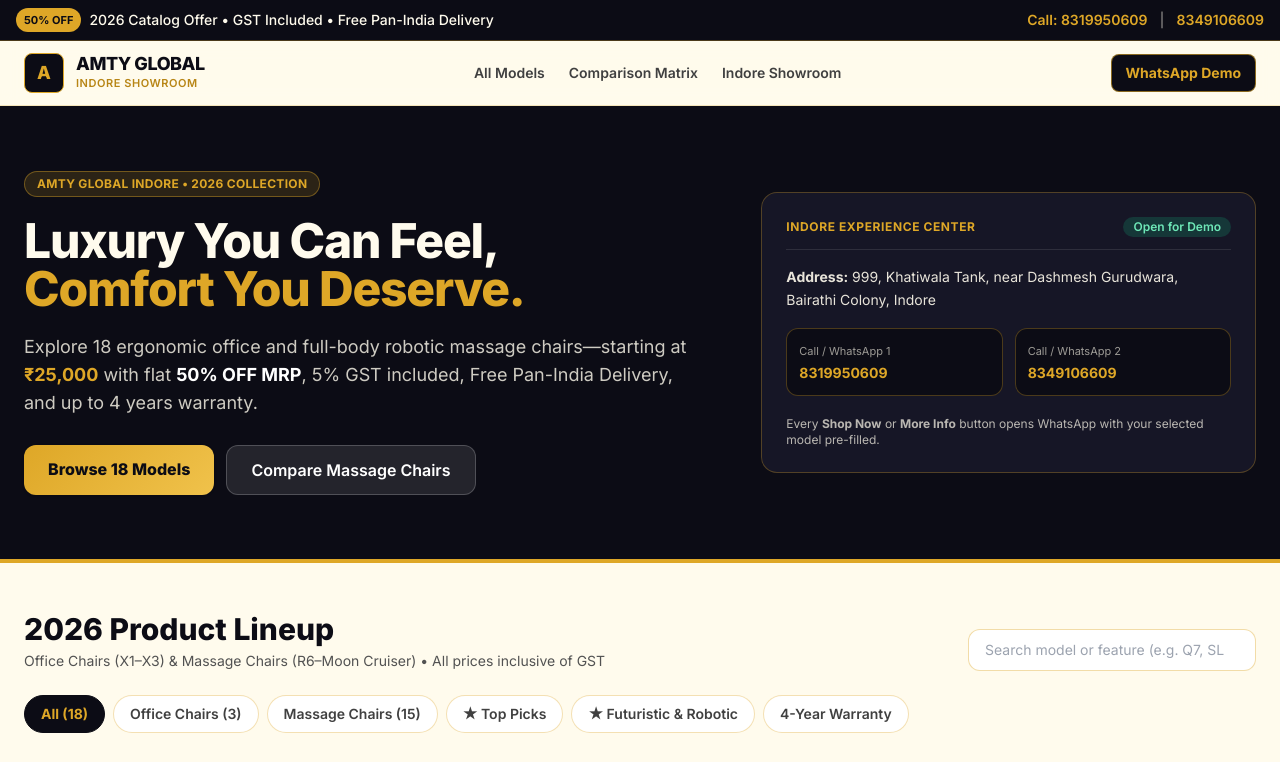
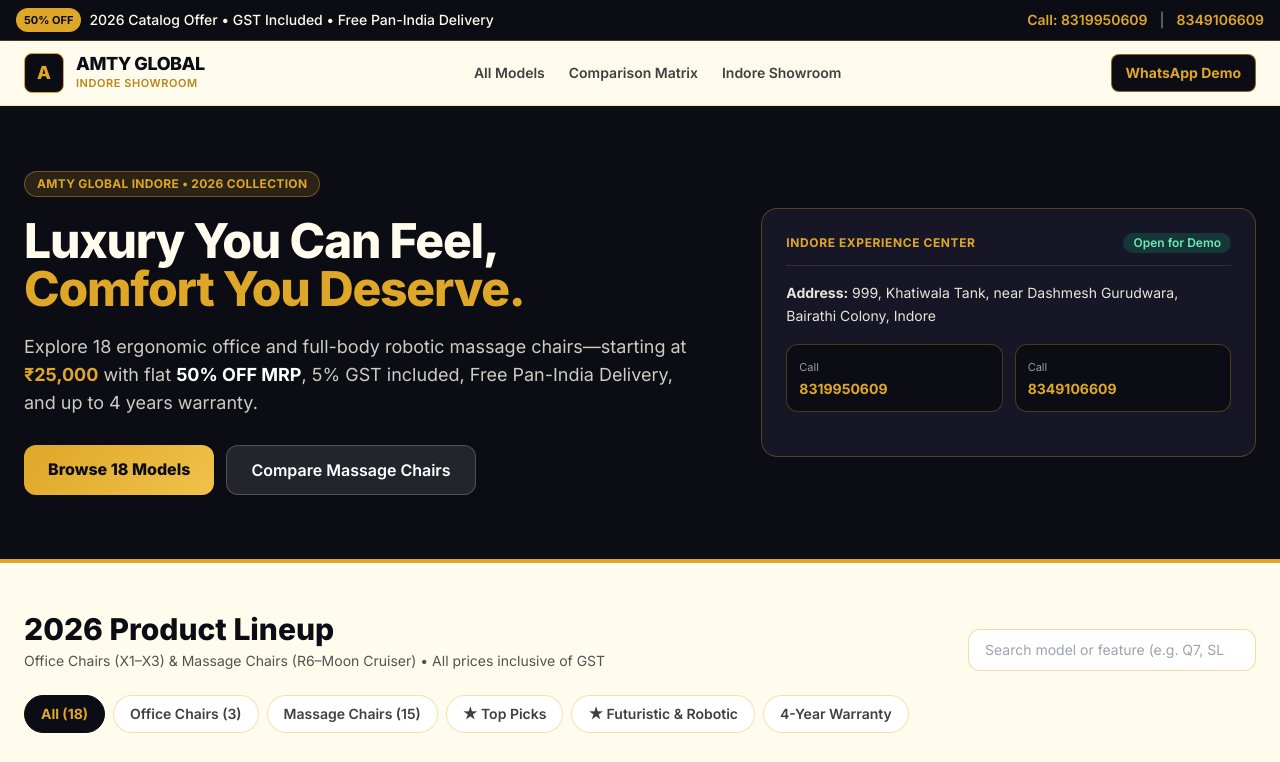
Before and after one commit to lid4018kapil-arch/AMTY-GLOBAL-INDORE, a plain HTML site: page index.html in a window 1280 px wide. Shown: the top 762 px of the page. Drawn offline with nearby package versions, Linux system fonts and the light colour scheme.

Commit message:
Update index.html

```diff
--- a/index.html
+++ b/index.html
@@ -108,16 +108,16 @@
         </p>
         <div class="grid grid-cols-2 gap-3 text-sm">
           <a href="tel:+918319950609" class="bg-navy border border-gold/30 rounded-xl p-3 hover:border-gold transition">
-            <div class="text-[11px] text-cream/60">Call / WhatsApp 1</div>
+            <div class="text-[11px] text-cream/60">Call </div>
             <div class="font-bold text-gold mt-0.5">8319950609</div>
           </a>
           <a href="tel:+918349106609" class="bg-navy border border-gold/30 rounded-xl p-3 hover:border-gold transition">
-            <div class="text-[11px] text-cream/60">Call / WhatsApp 2</div>
+            <div class="text-[11px] text-cream/60">Call </div>
             <div class="font-bold text-gold mt-0.5">8349106609</div>
           </a>
         </div>
         <div class="text-xs text-cream/70 pt-1">
-          Every <strong>Shop Now</strong> or <strong>More Info</strong> button opens WhatsApp with your selected model pre-filled.
+
         </div>
       </div>
     </div>
```
